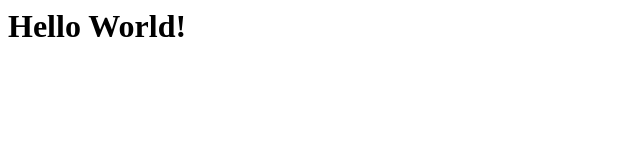
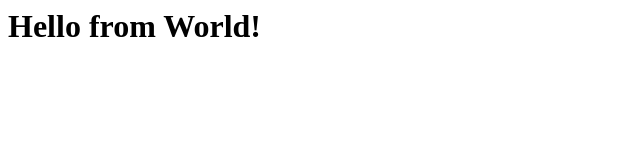
Before and after one commit to MercerMorning/git-test-akk.github.io, a plain HTML site: page index.html in a window 1280 px wide. Shown: the whole page, without its empty margins (0-640 px from the left). Drawn offline with Linux system fonts and the light colour scheme.

Commit message:
commit for pages

```diff
--- a/index.html
+++ b/index.html
@@ -1 +1 @@
-<h1>Hello World!</h1>
+<h1>Hello from  World!</h1>
```
